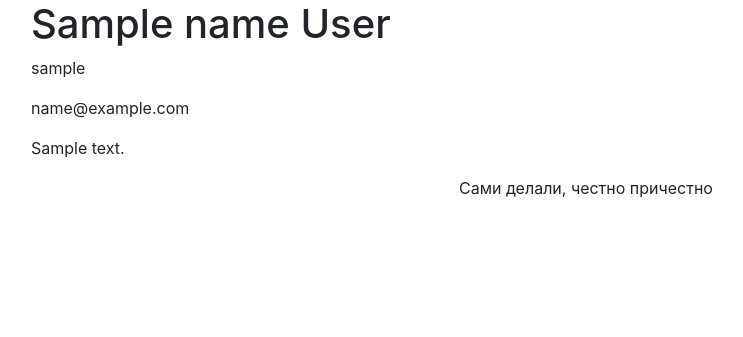
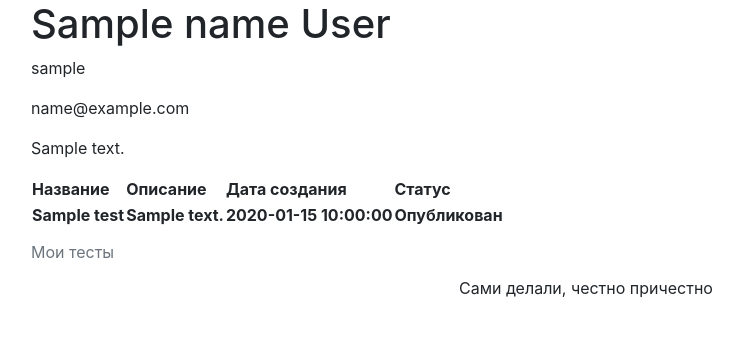
Before and after one commit to stefhef/Testiki, a FastAPI app: template data/templates/me.html in a window 1280 px wide. Shown: the part 78-415 px from the top of the page, without its empty margins (54-797 px from the left). Run offline with FastAPI, Linux system fonts and the light colour scheme; the template is opened without the code that fills it: most values are stand-ins (such as "Sample title", 1, 10 or a date in 2020); lists and menus that the app fills with data are empty; some libraries are stand-ins or nearby versions.

Commit message:
нужно бы доделать вывод тестов

```diff
--- a/data/templates/me.html
+++ b/data/templates/me.html
@@ -7,4 +7,27 @@
         <p>{{ email }}</p>
         <p>{{ about }}</p>
     </div>
+    <div>
+        <table>
+            <caption>Мои тесты</caption>
+            <tr>
+                <th>Название</th>
+                <th>Описание</th>
+                <th>Дата создания</th>
+                <th>Статус</th>
+            </tr>
+            <tr>
+                {% for test in user_tests %}
+                <th>{{test['name']}}</th>
+                <th>{{test['about']}}</th>
+                <th>{{test['created_date']}}</th>
+                {% if test['is_hidden'] %}
+                <th>Скрыт</th>
+                {% else %}
+                <th>Опубликован</th>
+                {% endif %}
+                {% endfor %}
+            </tr>
+        </table>
+    </div>
 {% endblock %}
--- a/main.py
+++ b/main.py
@@ -42,7 +42,8 @@ async def read_users_me(request: Request, current_user=Depends(get_current_user)
                                                   "surname": current_user.surname,
                                                   "login": current_user.username,
                                                   "email": current_user.email,
-                                                  "about": current_user.about})
+                                                  "about": current_user.about,
+                                                  "user_tests": current_user.tests})
     #  TODO: add list of tests of current user + image
 
 
--- a/user/models.py
+++ b/user/models.py
@@ -24,6 +24,8 @@ class User(Base):
     created_date = sqlalchemy.Column(sqlalchemy.DateTime, default=datetime.datetime.now)
     is_admin = sqlalchemy.Column(sqlalchemy.Boolean, nullable=False, default=False)
     status = sqlalchemy.Column(sqlalchemy.Enum(UserStatus), default=UserStatus.UNDEFINED)
+    tests = sqlalchemy.Column(sqlalchemy.String, nullable=False)
+    #  в tests - строку где id тестов пользователя через пробел
 
     refresh_token = relationship("RefreshToken", back_populates="user")
 
```
